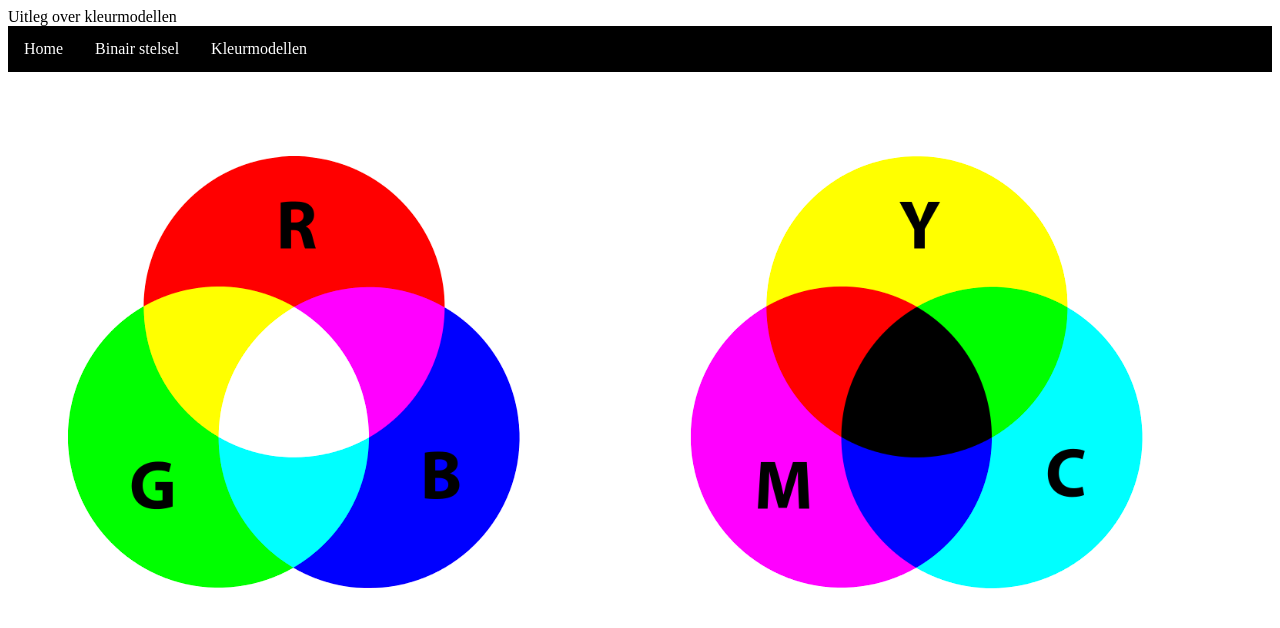
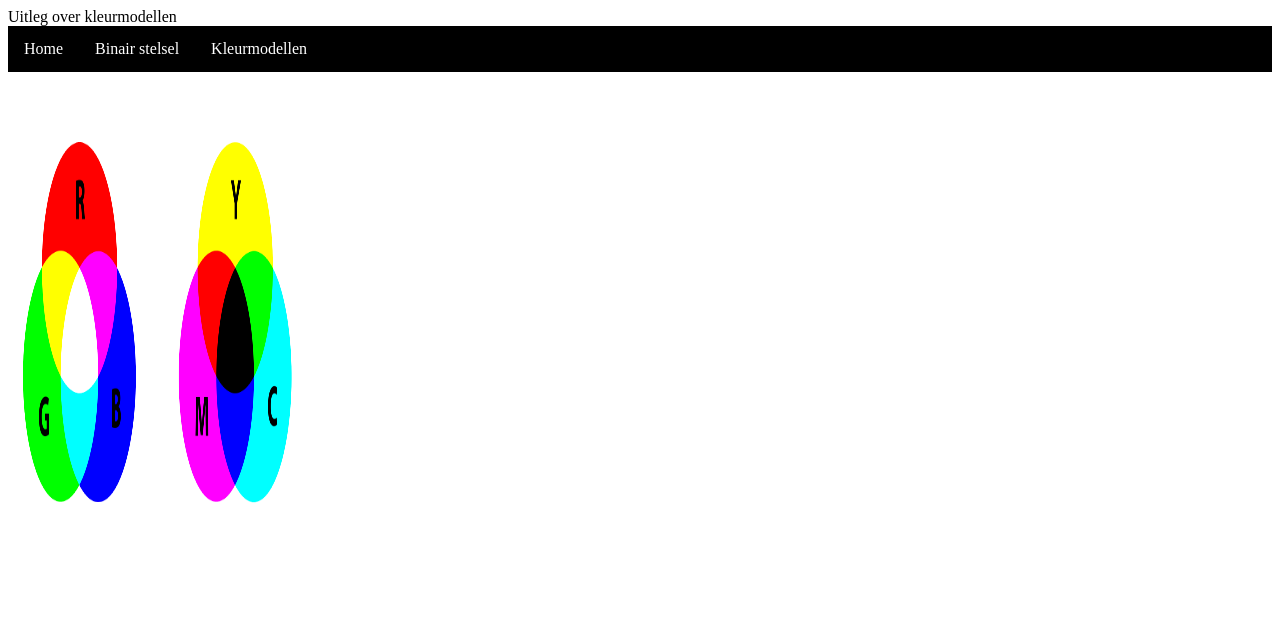
Before and after one commit to Hanne111/Hanne.github.io, a plain HTML site: page kleurmodellen.html in a window 1280 px wide. Drawn offline with Linux system fonts and the light colour scheme.

Commit message:
grootte afbeelding

```diff
--- a/kleurmodellen.html
+++ b/kleurmodellen.html
@@ -15,7 +15,7 @@
             <li><a href="kleurmodellen.html">Kleurmodellen</a></li>
         </ul>
 
-        <img src="kleurmodellen.jpg" alt="Deze site is nog niet af">
+        <img src="kleurmodellen.jpg" width="300px" height="500px">
 
 
     </body>
```
